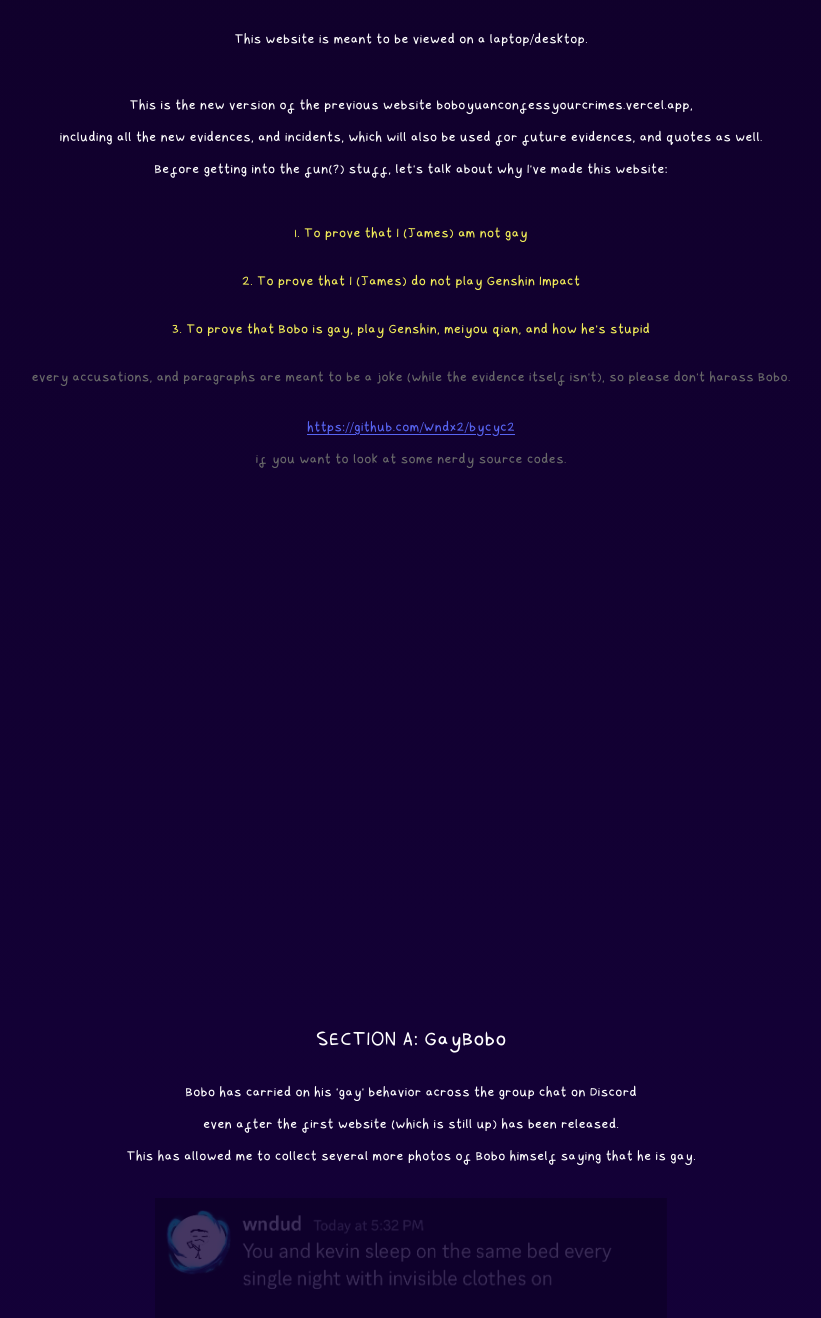
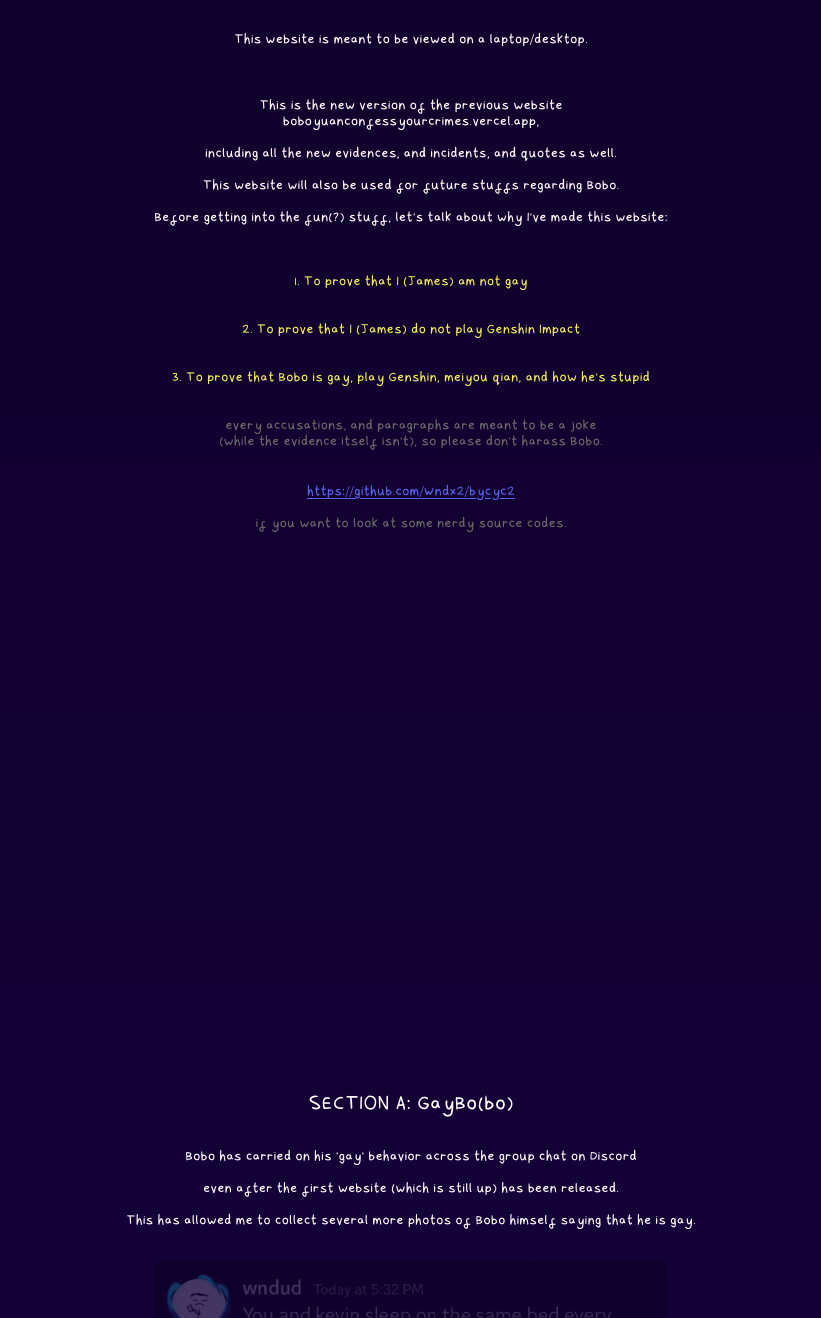
Before and after one commit to Wndx2/bycyc2, a website: page index.html in a window 1280 px wide. Shown: the part 1404-2722 px from the top of the page, without its empty margins (229-1050 px from the left). Drawn offline with Linux system fonts and the light colour scheme.

Commit message:
Update index.html

```diff
--- a/index.html
+++ b/index.html
@@ -31,15 +31,16 @@
             <br>
         </div>
         <div class="fade-in">
-            <p class="text">This is the new version of the previous website boboyuanconfessyourcrimes.vercel.app,</p>
-            <p class="text">including all the new evidences, and incidents, which will also be used for future evidences, and quotes as well.</p>
+            <p class="text">This is the new version of the previous website <br> boboyuanconfessyourcrimes.vercel.app,</p>
+            <p class="text">including all the new evidences, and incidents, and quotes as well.</p>
+            <p class="text">This website will also be used for future stuffs regarding Bobo.</p>
             <p class="text">Before getting into the fun(?) stuff, let's talk about why I've made this website:</p>
         </div>
         <div class="fade-in">
             <p class="yellow">1. To prove that I (James) am not gay</p>
             <p class="yellow">2. To prove that I (James) do not play Genshin Impact</p>
             <p class="yellow">3. To prove that Bobo is gay, play Genshin, meiyou qian, and how he's stupid</p>
-            <p class="grey">every accusations, and paragraphs are meant to be a joke (while the evidence itself isn't), so please don't harass Bobo.</p>
+            <p class="grey">every accusations, and paragraphs are meant to be a joke <br> (while the evidence itself isn't), so please don't harass Bobo.</p>
         </div>
 
         <div class="fade-in">
@@ -51,7 +52,7 @@
 
         <!--SECTION A: GAE-->
         <div class="fade-in">
-            <div class="section-title">SECTION A: GayBobo</div>
+            <div class="section-title">SECTION A: GayBo(bo)</div>
             <p class="text">Bobo has carried on his 'gay' behavior across the group chat on Discord</p>
             <p class="text">even after the first website (which is still up) has been released.</p>
             <p class="text">This has allowed me to collect several more photos of Bobo himself saying that he is gay.</p>
@@ -85,6 +86,7 @@
 
         <div style="margin: 256px;" class="fade-in"></div>
 
+        <!--SECTION B: NO MONEY BOBO-->
         <div class="fade-in">
             <div class="section-title">SECTION B: No money Bobo:</div>
         </div>
```
